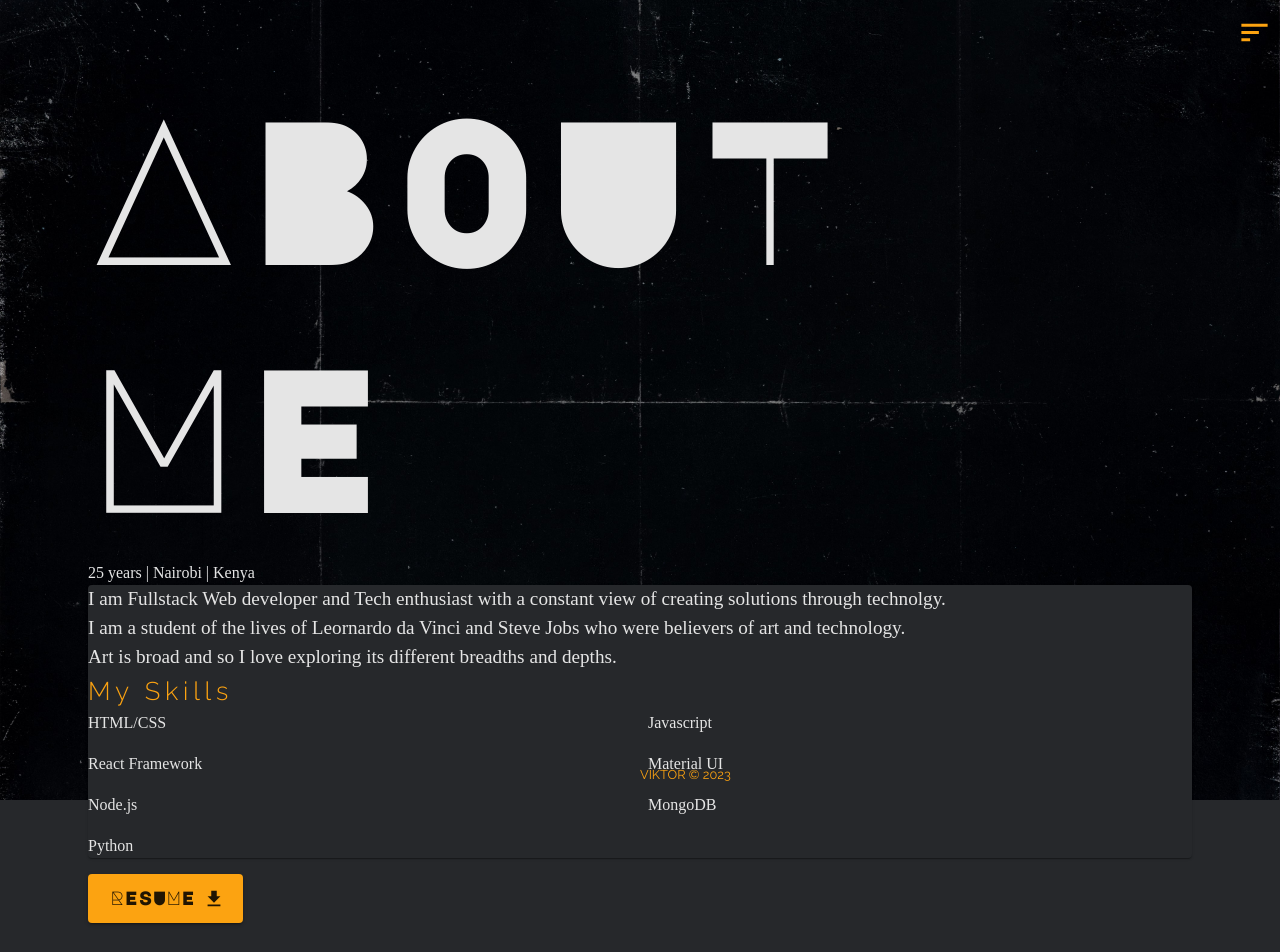
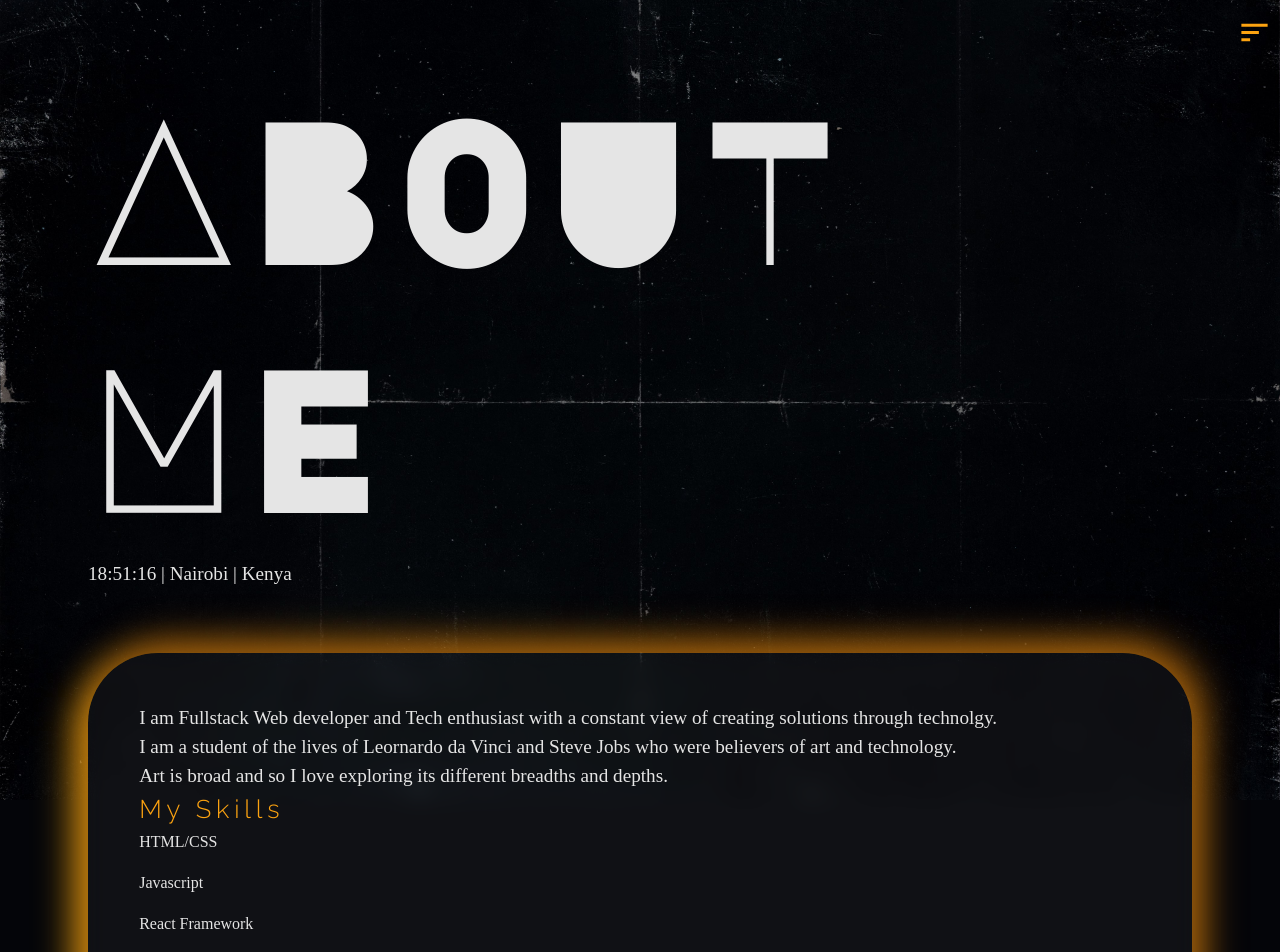
Before and after one commit to amature98/Portfolio, a React (Create React App) app: page /about-me in a window 1280 px wide. Shown: the top 952 px of the page. Built offline with nearby package versions, Linux system fonts and the light colour scheme.

Commit message:
Added some UI changes

```diff
--- a/package.json
+++ b/package.json
@@ -14,6 +14,7 @@
     "axios": "^0.27.2",
     "formik": "^2.2.9",
     "gsap": "^3.12.2",
+    "moment-timezone": "^0.5.43",
     "react": "^18.1.0",
     "react-dom": "^18.1.0",
     "react-helmet": "^6.1.0",
--- a/src/Pages/About.js
+++ b/src/Pages/About.js
@@ -1,17 +1,33 @@
-import {
-	Container,
-	Grid,
-	CircularProgress,
-	Typography,
-	Button,
-	Card,
-} from "@mui/material";
+import { Container, Grid, Typography, Button, Card } from "@mui/material";
+import { alpha, styled } from "@mui/material/styles";
 import DownloadIcon from "@mui/icons-material/Download";
-import React from "react";
+import React, { useEffect, useState } from "react";
 import Page from "./Page";
+import moment from "moment-timezone";
 import { webDevSkills as skills } from "../Components/Skills/Skills";
 
+const StyledCard = styled(Card)(({ theme }) => ({
+	margin: " 8vh 0vw",
+	padding: "4vw",
+	borderRadius: "70px",
+	backgroundColor: alpha(
+		theme.palette.text.tertiary,
+		theme.palette.action.hoverOpacity
+	),
+	backdropFilter: "blur(10px)",
+	boxShadow: "10px -10px 40px #9d5a0b,-10px 10px 40px #ffae12",
+}));
+
 function About() {
+	const [currentTime, setCurrentTime] = useState(moment().tz("Africa/Nairobi"));
+	useEffect(() => {
+		const interval = setInterval(() => {
+			setCurrentTime(moment().tz("Africa/Nairobi"));
+		}, 1000);
+		return () => {
+			clearInterval(interval);
+		};
+	});
 	return (
 		<Page title='About Me'>
 			<Container
@@ -25,10 +41,10 @@ function About() {
 					<Typography variant='h1'>
 						<span>ABOUT ME</span>
 					</Typography>
-					<Typography variant='body2'>
-						{new Date().getFullYear() - 1998} years | Nairobi | Kenya
+					<Typography variant='body1'>
+						{currentTime.format("HH:mm:ss")} | Nairobi | Kenya
 					</Typography>
-					<Card>
+					<StyledCard>
 						<Typography variant='body1'>
 							I am Fullstack Web developer and Tech enthusiast with a constant
 							view of creating solutions through technolgy.
@@ -47,17 +63,12 @@ function About() {
 						</Typography>
 						<Grid container spacing={2}>
 							{skills.map((skill) => (
-								<Grid
-									item
-									xs={12}
-									md={6}
-									key={skill.id}
-									sx={{}}>
+								<Grid item xs={12} key={skill.id}>
 									<Typography variant='body2'>{skill.title}</Typography>
 								</Grid>
 							))}
 						</Grid>
-					</Card>
+					</StyledCard>
 
 					<Button
 						component='a'
--- a/src/Pages/Page.js
+++ b/src/Pages/Page.js
@@ -1,7 +1,7 @@
 import { Box } from "@mui/material";
 import PropTypes from "prop-types";
 import { Helmet } from "react-helmet";
-import Footer from "../Components/Footer/Footer";
+// import Footer from "../Components/Footer/Footer";
 import React from "react";
 import Navbar from "../Components/Header/NavBar";
 import BackToTopBtn from "../Components/Buttons/BackToTopBtn";
@@ -24,7 +24,7 @@ function Page({ children, title = "" }) {
 			<Navbar />
 			{children}
 			<BackToTopBtn />
-			<Footer />
+			{/* <Footer /> */}
 		</Box>
 	);
 }
--- a/src/Theme/GlobalStyles.js
+++ b/src/Theme/GlobalStyles.js
@@ -13,7 +13,7 @@ function GlobalStyles() {
 				html: {
 					width: "100%",
 					height: "100%",
-					scrollBehavior: 'smooth'
+					scrollBehavior: "smooth",
 				},
 				body: {
 					width: "100%",
--- a/src/Theme/Palette.js
+++ b/src/Theme/Palette.js
@@ -11,8 +11,8 @@ const GREY = {
 	900: '#161C24'
 };
 const PRIMARY = {
-	main: '#26282B',
-	dark: '#353941'
+	main: "#040509",
+	dark: "#353941",
 };
 
 const SECONDARY = {
@@ -42,6 +42,7 @@ const palette = {
 	text: {
 		primary: '#E5E5E5',
 		secondary: SECONDARY.main,
+		tertiary: '#ffffff',
 		disabled: GREY[500]
 	},
 	action: {
@@ -51,7 +52,7 @@ const palette = {
 		disabled: GREY[500],
 		disabledBackground: GREY[500],
 		focus: GREY[500],
-		hoverOpacity: 0.15,
+		hoverOpacity: 0.05,
 		disabledOpacity: 0.48
 	}
 };
```
Also changed, not shown: 1 other file (tests, documents, lock files or other folders).
